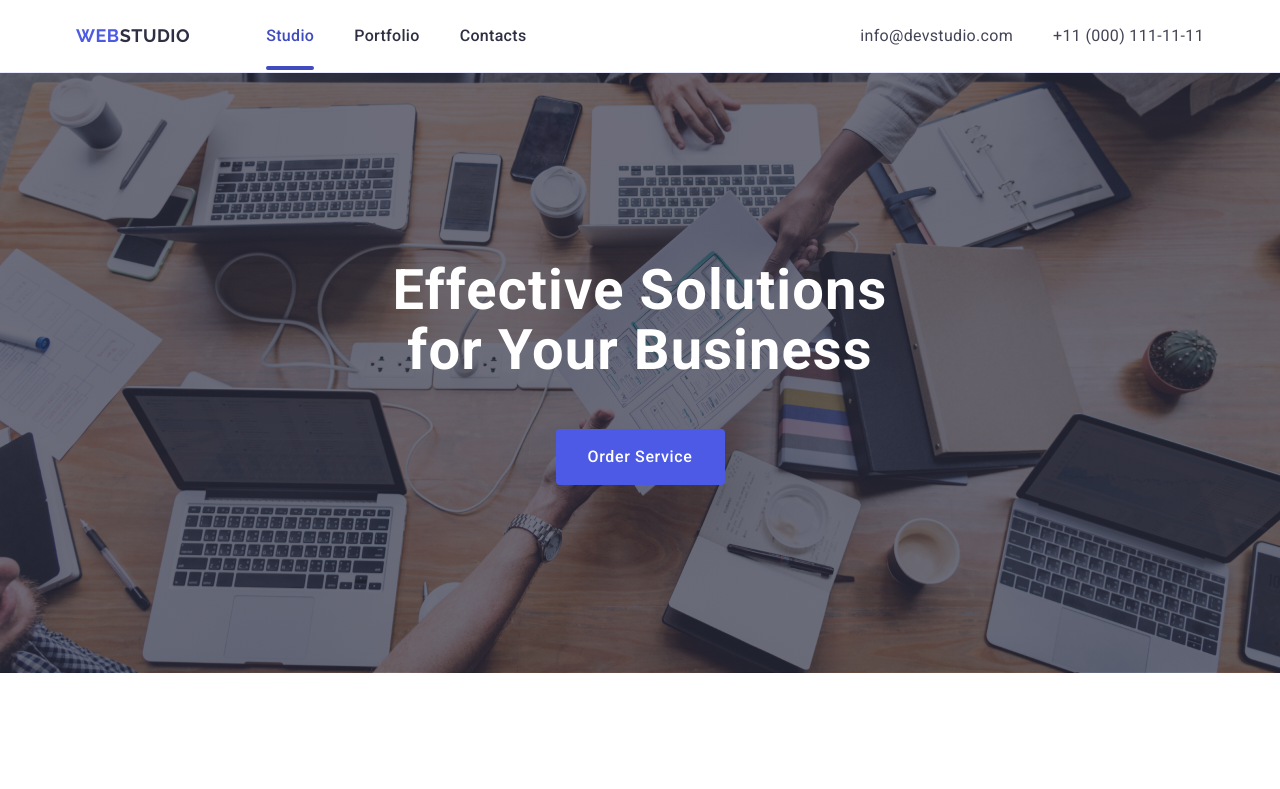
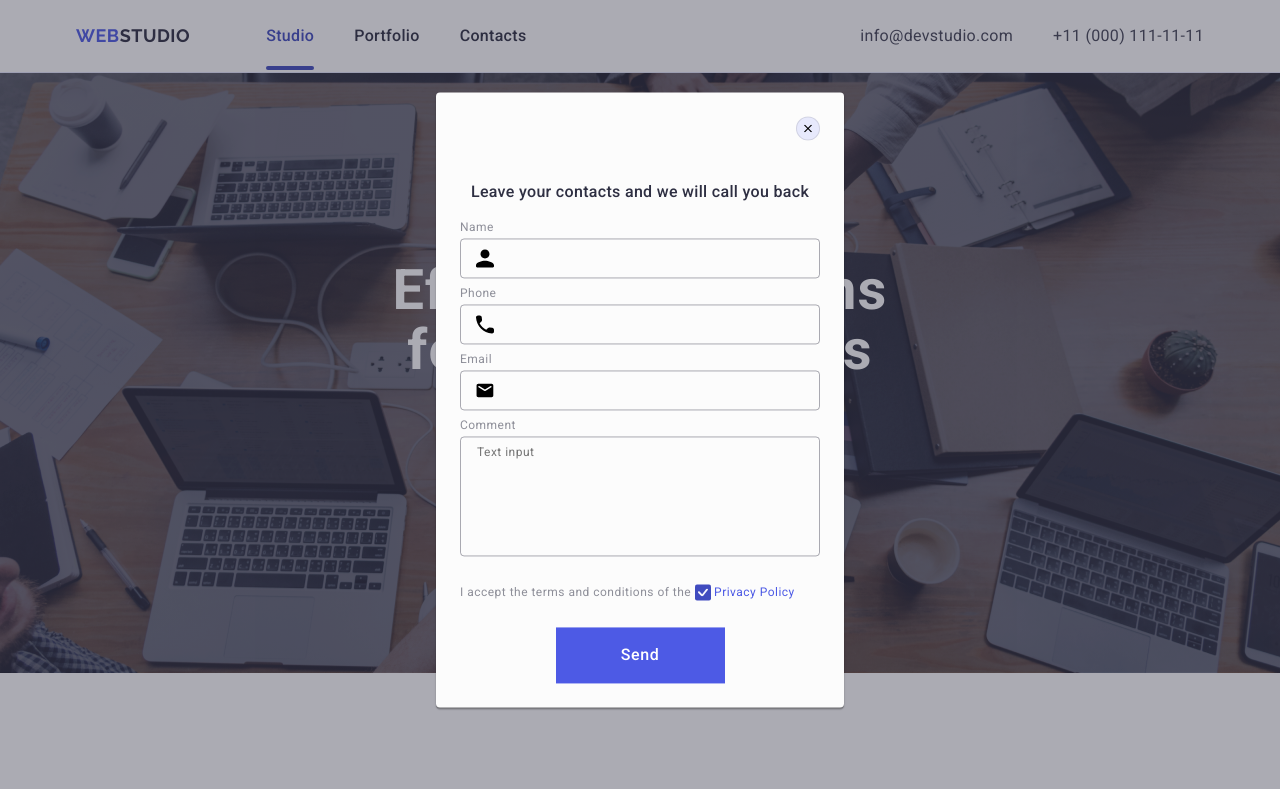
Before and after one commit to Asprofil/goit-markup-hw-06, a plain HTML site: page index.html in a window 1280 px wide. Shown: the top 789 px of the page. Drawn offline with nearby package versions, Linux system fonts and the light colour scheme.

Commit message:
Le Finale

```diff
--- a/css/styles.css
+++ b/css/styles.css
@@ -163,7 +163,7 @@ border-color: #4D5AE5;
 .textarea:focus{
     border-color: #4D5AE5;
 }
-.checkbox-container{
+.checkbox{
     margin-bottom: 24px;
 }
 .checkbox-label{
@@ -172,7 +172,7 @@ border-color: #4D5AE5;
     letter-spacing: 0.04em;
     color: #8e8f99;
 }
-.checkbox{
+.checkbox-label-span{
     width: 16px;
     height: 16px;
     border: 1px solid rgba(46, 47, 66, 0.4);
@@ -185,11 +185,12 @@ border-color: #4D5AE5;
     justify-content: center;
     fill: transparent;
 }
-.input-checkbox:checked+.checkbox-label .checkbox {
-    background-color: #404BBF;
-    border: none;
-    fill: #F4F4FD;
+.checkbox-input:checked + .checkbox-label .checkbox-label-span {
+  background-color: #404BBF;
+  border: none;
+  fill: #F4F4FD;
 }
+
 .checkbox-link{
     color:#4d5ae5;
 }
--- a/index.html
+++ b/index.html
@@ -376,7 +376,7 @@
         </form>
         </div>
     </footer>
-        <div class="backdrop">
+        <div class="backdrop is-open">
             <div class="modal">
                 <button type="button" class="modalclose">
                     <svg width="8" height="8" class="modalclose-icon">
@@ -416,10 +416,10 @@
                     <label for="user-comment" class="input-label">Comment</label>
                     <textarea name="user-comment" id="user-comment" placeholder="Text input" class="textarea"></textarea>
                 </div>
-                <div class="checkbox-container">
-                    <input id="user-privacy" class="input-checkbox visually-hidden"  value="true" name="user-privacy" type="checkbox">
+                <div class="checkbox">
+                    <input id="user-privacy" class="checkbox-input visually-hidden"  value="true" name="user-privacy" type="checkbox" checked>
                     <label for="user-privacy" class="checkbox-label">I accept the terms and conditions of the
-                        <span class="checkbox">
+                        <span class="checkbox-label-span">
                             <svg width="10" height="8">
                                 <use href="./images/icons.svg#icon-checkbox"></use>
                             </svg>
```
